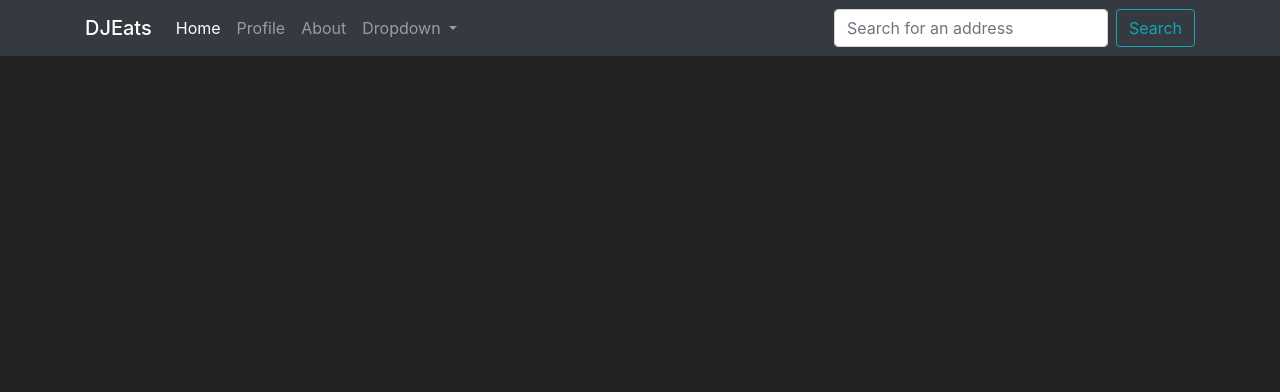
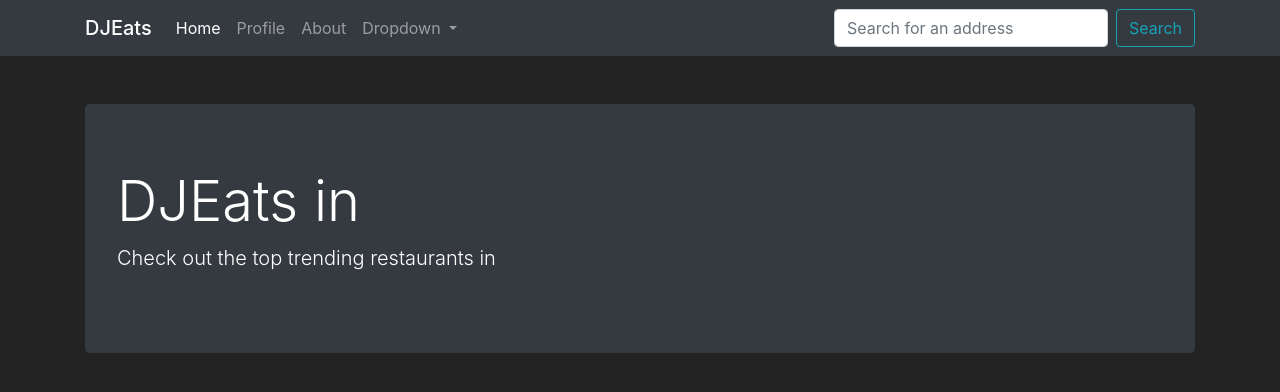
Before and after one commit to adnanhakim/Djomato, a Django app: page / in a window 1280 px wide. Shown: the top 392 px of the page. Run offline with Django 3.2, Linux system fonts and the light colour scheme; data that the repository does not hold is empty; some libraries are stand-ins or nearby versions.

Commit message:
Card Design

```diff
--- a/Djomato/DJEats/templates/DJEats/home.html
+++ b/Djomato/DJEats/templates/DJEats/home.html
@@ -1,6 +1,13 @@
 {% extends "DJEats/base.html" %} {% block content %}
 
-<div class="container">
+<div class="jumbotron bg-dark text-white mt-4">
+    <h1 class="display-4">DJEats in {{location}}</h1>
+    <p class="lead">Check out the top trending restaurants in {{location}}</p>
+    </p>
+</div>
+
+<div class="container pt-4">
+
     <div class="card-deck">
         {% for restaurant in restaurants %}
         <div class="card bg-dark text-white mb-5" style="width: 15rem;">
```
